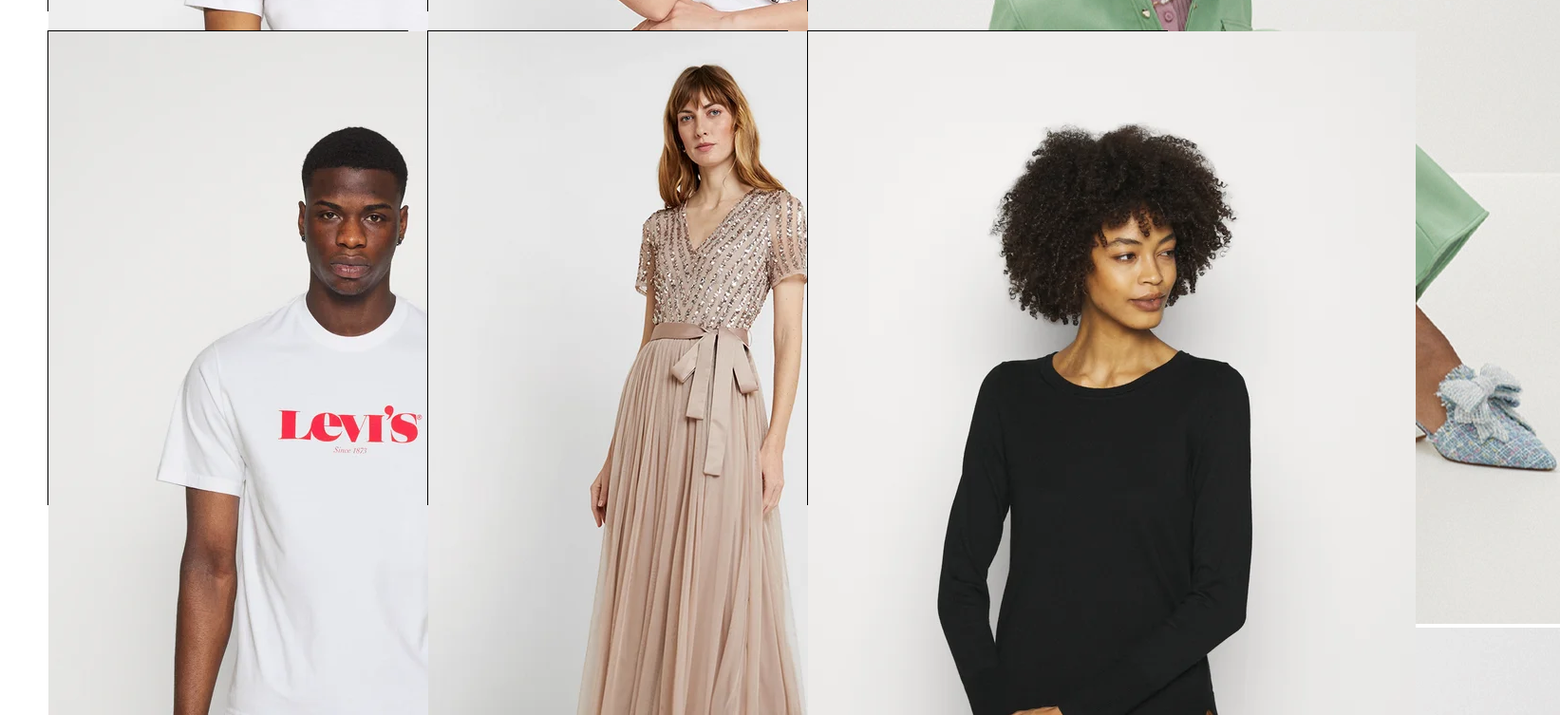
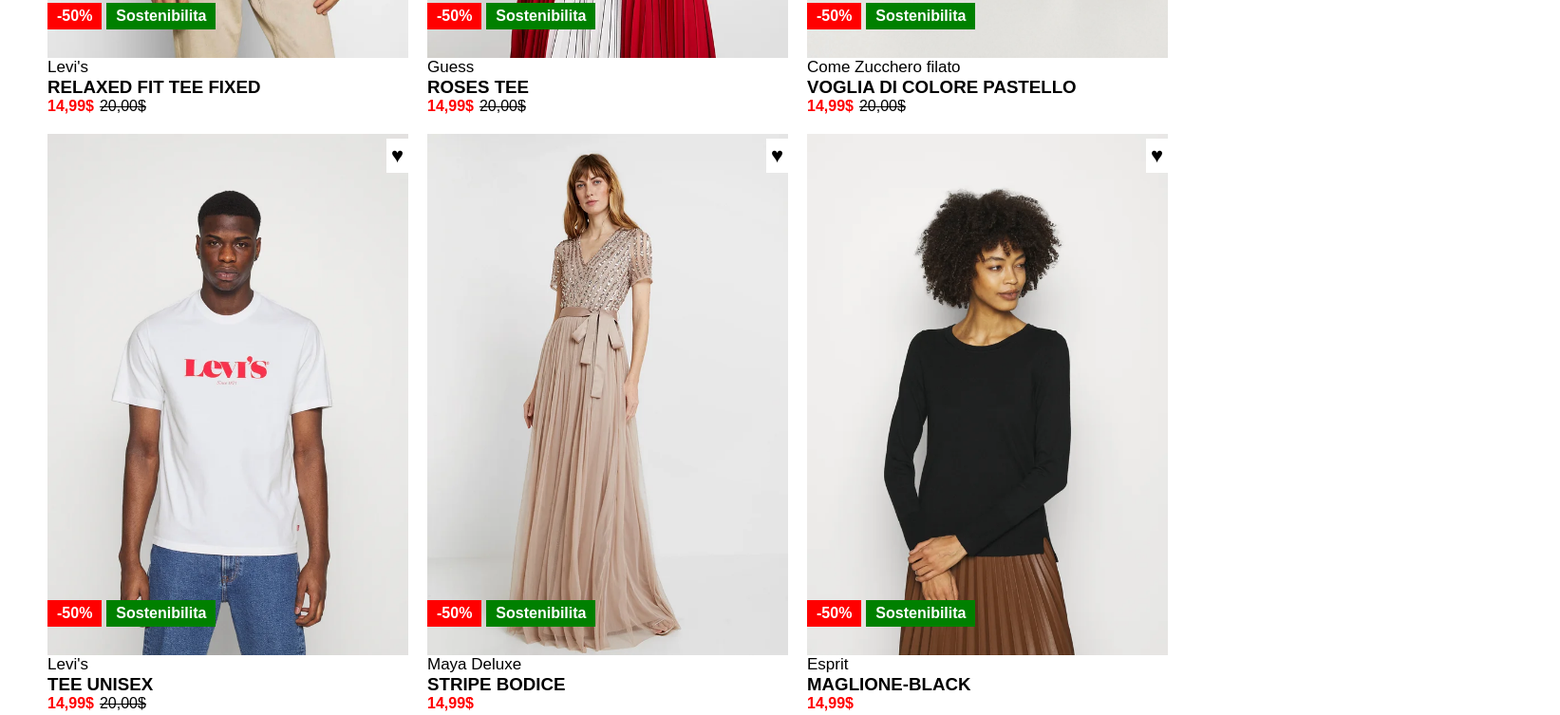
Before and after one commit to KevinSonda/html-css-boolando, a plain HTML site: page index.html in a window 1280 px wide. Shown: the part 573-1326 px from the top of the page at 95% size, 1643 px wide, since content can reach past the window. Drawn offline with Linux system fonts and the light colour scheme.

Commit message:
[UPD] Aggiornamento Main

```diff
--- a/CSS/style.css
+++ b/CSS/style.css
@@ -33,7 +33,6 @@
 
 .contenuto{
     margin: 10px;
-
     color: white;
 }
 
@@ -55,9 +54,8 @@
 
 .contenuto-centrale{
     margin: 10px;
-    height: 500px;
-    background-color: red;
-    border: 1px solid black;
+    position: relative;
+
 }
 
 .contenuto img{
@@ -76,3 +74,58 @@
     margin: 0px 5px;
     padding-top: 10px;
 }
+.immagini{
+    position: relative;
+}
+.immagini img{
+    width: 100%;
+}
+.immagine-visibile{
+    display: block;
+}
+.immagine-nascosta{
+    display: none;
+}
+.nome-brand{
+    font-size: 17px;
+    font-weight: 300;
+}
+.nome-articolo{
+    text-transform: uppercase;
+}
+.testo-rosso{
+    color: red;
+    margin-right: 6px;
+}
+.testo-cancellato{
+    text-decoration: line-through;
+}
+.etichetta{
+    color: white;
+    padding: 5px 10px;
+    font-weight: 600;
+    display: inline-block;
+    left: 0;
+    bottom: 20px;
+}
+.etichetta-rossa{
+    background-color: red;
+    margin-right: 5px;
+}
+.etichetta-verde{
+    background-color: green;
+}
+.cuore{
+    padding: 5px;
+    background-color: white;
+    font-size: 22px;
+    position: absolute;
+    top: 5px;
+    right: 0;
+}
+.immagini-etichetta{
+    display: flex;
+    position: absolute;
+    left: 0;
+    bottom: 30px;
+}
--- a/index.html
+++ b/index.html
@@ -43,48 +43,108 @@
                 <div class="col-33">
                     <div class="contenuto-centrale">
                         <div class="immagini">
-                            <img src="./img/1.webp" alt="">
-                            <img src="./img/1b.webp" alt="">
+                            <img src="./img/1.webp" class="immagine-visibile" alt="im1">
+                            <img src="./img/1b.webp" class="immagine-nascosta" alt="im1">
+                            <div class="immagini-etichetta">
+                                <div class="etichetta etichetta-rossa">-50%</div>
+                                <div class="etichetta etichetta-verde">Sostenibilita</div>
+                            </div>
+                        </div>
+                        <div class="cuore">&hearts;</div>
+                        <div class="testo-immagini">
+                            <span class="nome-brand">Levi's</span>
+                            <h3 class="nome-articolo">Relaxed fit tee fixed</h3>
+                            <strong class="testo-rosso">14,99$</strong><span class="testo-cancellato">20,00$</span>
                         </div>
                     </div>
                 </div>
                 <div class="col-33">
                     <div class="contenuto-centrale">
                         <div class="immagini">
-                            <img src="./img/2.webp" alt="">
-                            <img src="./img/2b.webp" alt="">
+                            <img src="./img/2.webp" class="immagine-visibile" alt="im2">
+                            <img src="./img/2b.webp" class="immagine-nascosta" alt="im2">
+                            <div class="immagini-etichetta">
+                                <div class="etichetta etichetta-rossa">-50%</div>
+                                <div class="etichetta etichetta-verde">Sostenibilita</div>
+                            </div>
+                        </div>
+                        <div class="cuore">&hearts;</div>
+                        <div class="testo-immagini">
+                            <span class="nome-brand">Guess</span>
+                            <h3 class="nome-articolo">Roses tee</h3>
+                            <strong class="testo-rosso">14,99$</strong><span class="testo-cancellato">20,00$</span>
                         </div>
                     </div>
                 </div>
                 <div class="col-33">
                     <div class="contenuto-centrale">
                         <div class="immagini">
-                            <img src="./img/3.webp" alt="">
-                            <img src="./img/3b.webp" alt="">
+                            <img src="./img/3.webp" class="immagine-visibile" alt="im3">
+                            <img src="./img/3b.webp" class="immagine-nascosta" alt="im3">
+                            <div class="immagini-etichetta">
+                                <div class="etichetta etichetta-rossa">-50%</div>
+                                <div class="etichetta etichetta-verde">Sostenibilita</div>
+                            </div>
+                        </div>
+                        <div class="cuore">&hearts;</div>
+                        <div class="testo-immagini">
+                            <span class="nome-brand">Come Zucchero filato</span>
+                            <h3 class="nome-articolo">Voglia di colore pastello</h3>
+                            <strong class="testo-rosso">14,99$</strong><span class="testo-cancellato">20,00$</span>
                         </div>
                     </div>
                 </div>
                 <div class="col-33">
                     <div class="contenuto-centrale">
                         <div class="immagini">
-                            <img src="./img/4.webp" alt="">
-                            <img src="./img/4b.webp" alt="">
+                            <img src="./img/4.webp" class="immagine-visibile" alt="im4">
+                            <img src="./img/4b.webp" class="immagine-nascosta" alt="im4">
+                            <div class="immagini-etichetta">
+                                <div class="etichetta etichetta-rossa">-50%</div>
+                                <div class="etichetta etichetta-verde">Sostenibilita</div>
+                            </div>
+                        </div>
+                        <div class="cuore">&hearts;</div>
+                        <div class="testo-immagini">
+                            <span class="nome-brand">Levi's</span>
+                            <h3 class="nome-articolo">Tee unisex</h3>
+                            <strong class="testo-rosso">14,99$</strong><span class="testo-cancellato">20,00$</span>
                         </div>
                     </div>
                 </div>
                 <div class="col-33">
                     <div class="contenuto-centrale">
                         <div class="immagini">
-                            <img src="./img/5.webp" alt="">
-                            <img src="./img/5b.webp" alt="">
+                            <img src="./img/5.webp" class="immagine-visibile" alt="im5">
+                            <img src="./img/5b.webp" class="immagine-nascosta" alt="im5">
+                            <div class="immagini-etichetta">
+                                <div class="etichetta etichetta-rossa">-50%</div>
+                                <div class="etichetta etichetta-verde">Sostenibilita</div>
+                            </div>
+                        </div>
+                        <div class="cuore">&hearts;</div>
+                        <div class="testo-immagini">
+                            <span class="nome-brand">Maya Deluxe</span>
+                            <h3 class="nome-articolo">Stripe Bodice</h3>
+                            <strong class="testo-rosso">14,99$</strong>
                         </div>
                     </div>
                 </div>
                 <div class="col-33">
                     <div class="contenuto-centrale">
                         <div class="immagini">
-                            <img src="./img/6.webp" alt="">
-                            <img src="./img/6b.webp" alt="">
+                            <img src="./img/6.webp" class="immagine-visibile" alt="im6">
+                            <img src="./img/6b.webp" class="immagine-nascosta" alt="im6">
+                            <div class="immagini-etichetta">
+                                <div class="etichetta etichetta-rossa">-50%</div>
+                                <div class="etichetta etichetta-verde">Sostenibilita</div>
+                            </div>
+                        </div>
+                        <div class="cuore">&hearts;</div>
+                        <div class="testo-immagini">
+                            <span class="nome-brand">Esprit</span>
+                            <h3 class="nome-articolo">Maglione-Black</h3>
+                            <strong class="testo-rosso">14,99$</strong>
                         </div>
                     </div>
                 </div>
```
